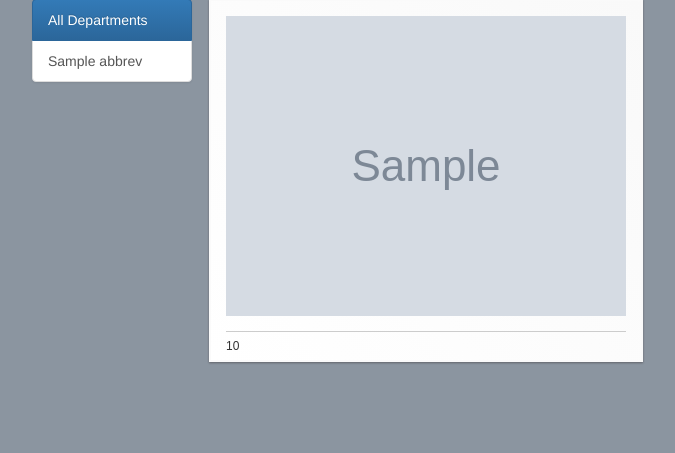
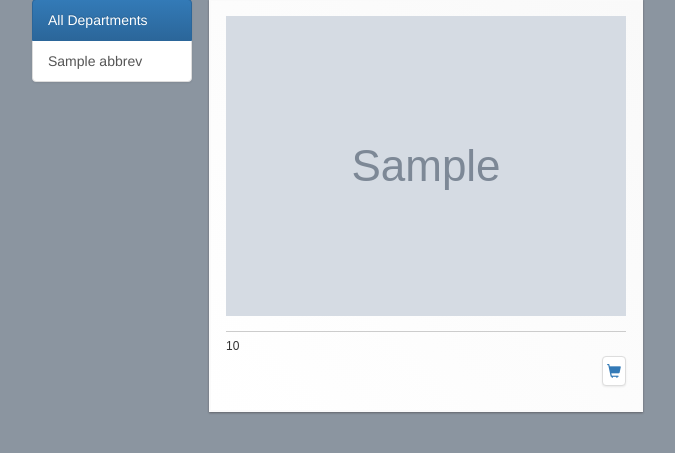
Before and after one commit to fanghuang/Booksharepoint, a Python web app: template templates/index.html in a window 1280 px wide. Shown: the part 71-524 px from the top of the page, without its empty margins (53-728 px from the left). Run offline with Jinja, Linux system fonts and the light colour scheme; the template is opened without the code that fills it: most values are stand-ins (such as "Sample title", 1, 10 or a date in 2020); grey boxes marked "Sample" are stand-in pictures; some libraries are stand-ins or nearby versions.

Commit message:
Added cart button

```diff
--- a/templates/index.html
+++ b/templates/index.html
@@ -79,6 +79,7 @@
 			<div class="pin">
 				<img src="{{book.image_url}}" alt="Book Cover">
 				<p class="book-price">{{book.get_price()}}</p>
+				<a class="pull-right thumbnail glyphicon glyphicon-shopping-cart"></a>
 			</div>
 			{% endfor %}
 		</div>
```
